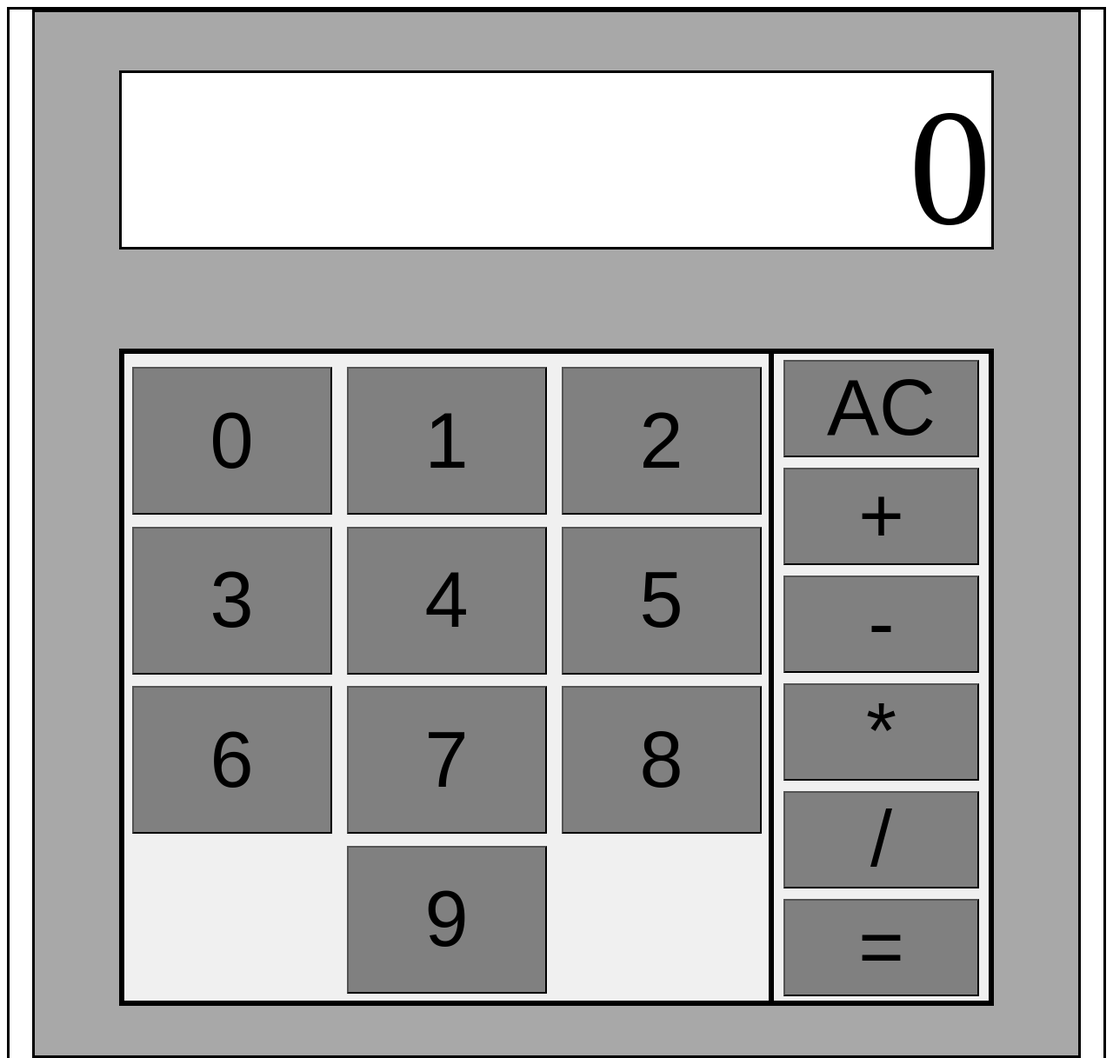
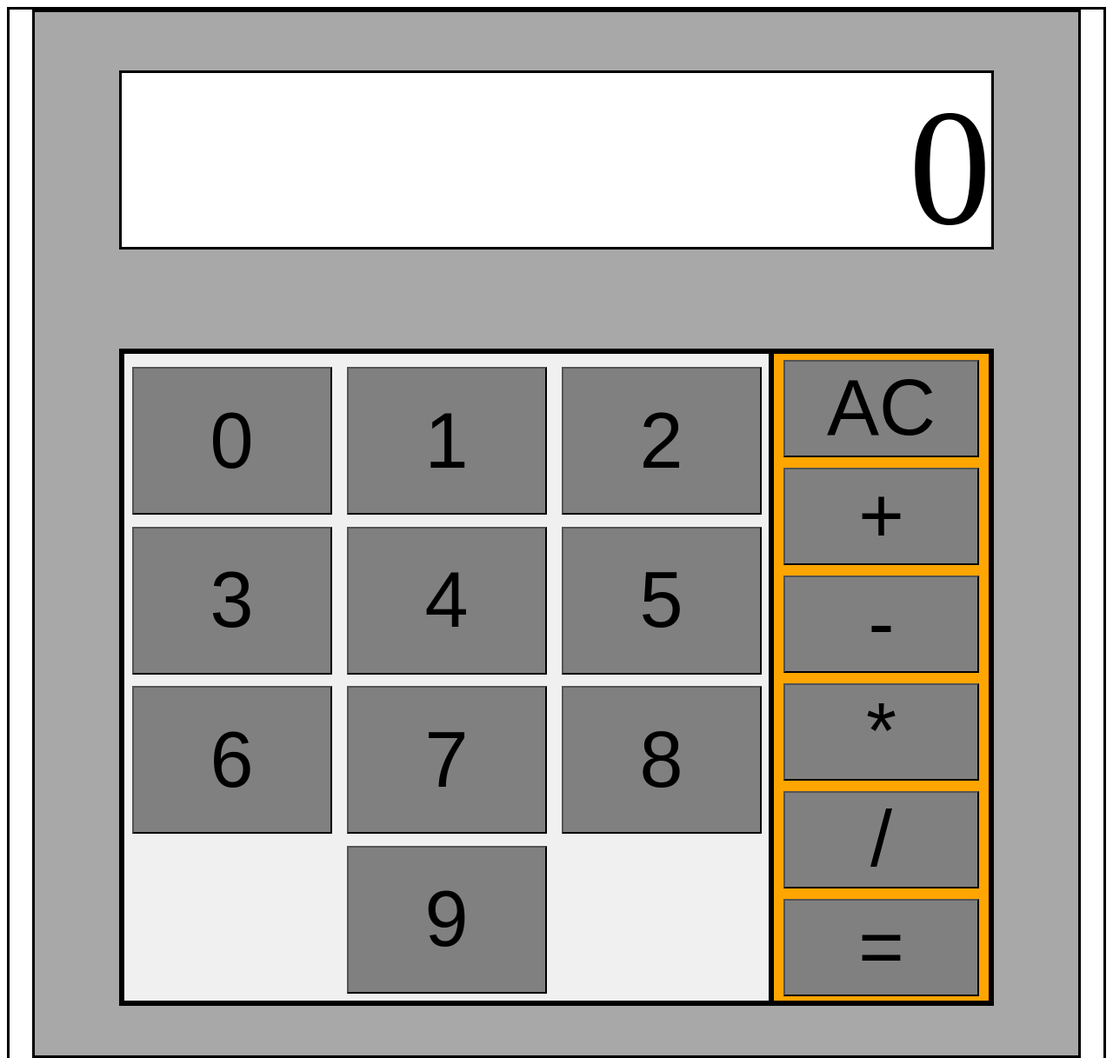
Before and after one commit to adaml98/Calculator, a plain HTML site: page index.html in a window 1280 px wide. Shown: the top 1217 px of the page at 87% size. Drawn offline with Linux system fonts and the light colour scheme.

Commit message:
orange background behind operators

```diff
--- a/index.html
+++ b/index.html
@@ -4,7 +4,7 @@
     <meta charset="UTF-8">
     <meta http-equiv="X-UA-Compatible" content="IE=edge">
     <meta name="viewport" content="width=device-width, initial-scale=1.0">
-    <title>Document</title>
+    <title>Calculator</title>
     <script src="script.js" defer></script>
     <link rel="stylesheet" href="style.css">
 </head>
--- a/style.css
+++ b/style.css
@@ -52,6 +52,7 @@
     display: flex;
     flex-wrap: wrap;
     justify-content: space-around;
+    background-color: orange;
 }
 
 #operators button {
```
